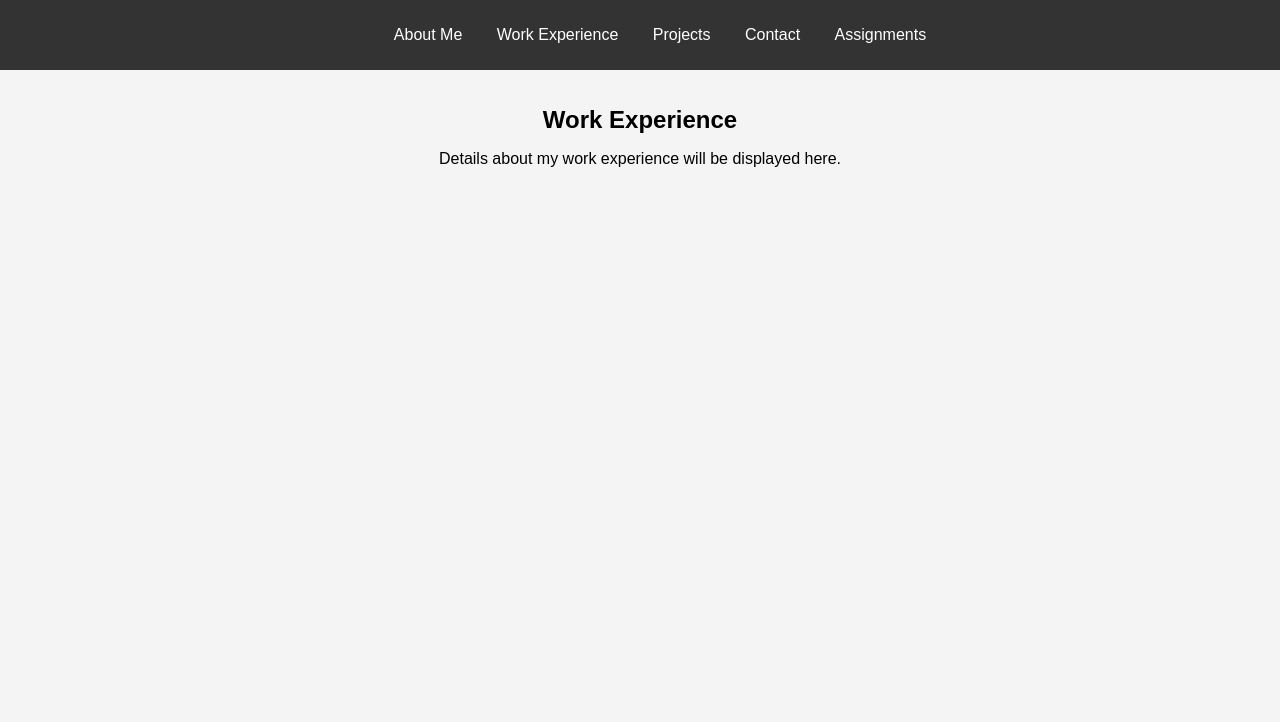
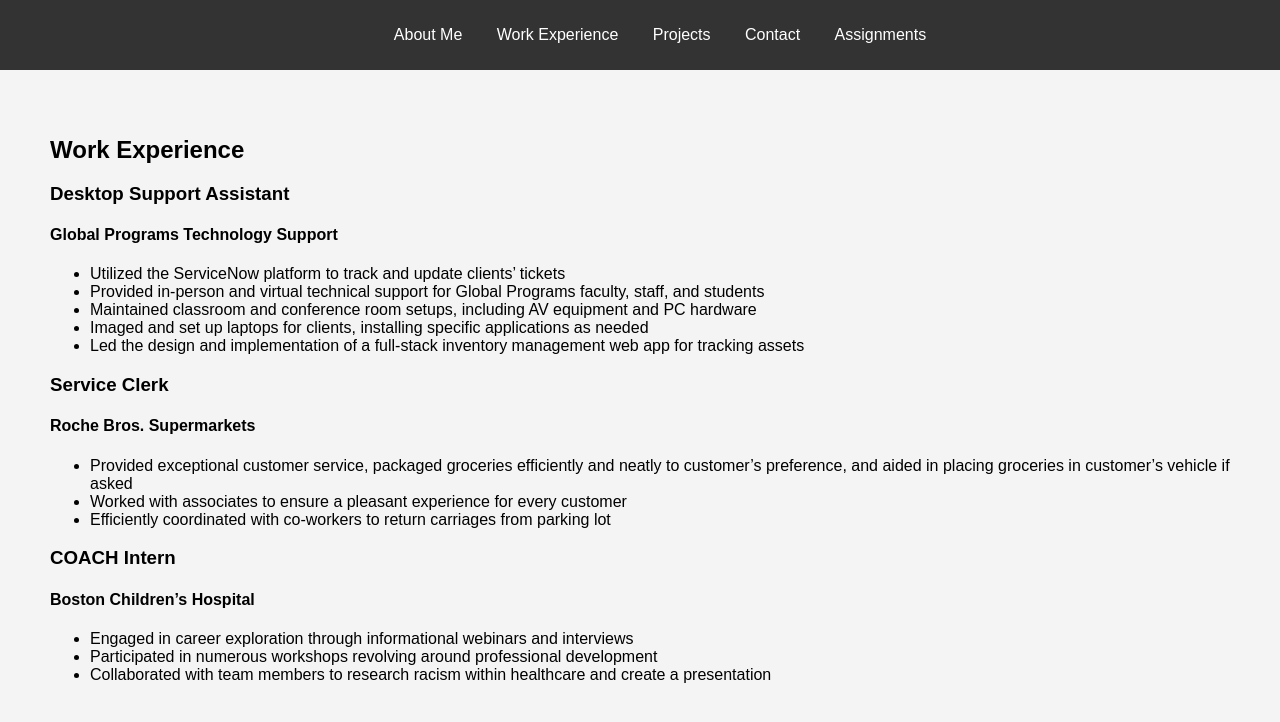
Before and after one commit to Smarioh/smarioh.github.io, a plain HTML site: page work-experience.html in a window 1280 px wide. Drawn offline with Linux system fonts and the light colour scheme.

Commit message:
Edited css to make it look nicer

```diff
--- a/styles.css
+++ b/styles.css
@@ -3,6 +3,7 @@ body {
     margin: 0;
     padding: 0;
     background-color: #f4f4f4;
+    margin: auto;
 }
 
 header {
@@ -24,11 +25,12 @@ nav ul li {
 nav ul li a {
     color: white;
     text-decoration: none;
+    margin: auto;
 }
 
 main {
-    padding: 20px;
-    text-align: center;
+    padding: 50px;
+    align-content: center;
 }
 
 h1 {
--- a/work-experience.html
+++ b/work-experience.html
@@ -20,7 +20,34 @@
     </header>
     <main>
         <h1>Work Experience</h1>
-        <p>Details about my work experience will be displayed here.</p>
+
+        <h3>Desktop Support Assistant</h3>
+        <h4>Global Programs Technology Support</h4>
+        <ul>
+            <li>Utilized the ServiceNow platform to track and update clients’ tickets</li>
+            <li>Provided in-person and virtual technical support for Global Programs faculty, staff, and students</li>
+            <li>Maintained classroom and conference room setups, including AV equipment and PC hardware</li>
+            <li>Imaged and set up laptops for clients, installing specific applications as needed</li>
+            <li>Led the design and implementation of a full-stack inventory management web app for tracking assets</li>
+        </ul>
+
+        <h3>Service Clerk</h3>
+        <h4>Roche Bros. Supermarkets</h4>
+        <ul>
+            <li>Provided exceptional customer service, packaged groceries efficiently and neatly to customer’s preference, and aided in placing groceries in customer’s vehicle if asked</li>
+            <li>Worked with associates to ensure a pleasant experience for every customer</li>
+            <li>Efficiently coordinated with co-workers to return carriages from parking lot</li>
+        </ul>
+
+        <h3>COACH Intern</h3>
+        <h4>Boston Children’s Hospital</h4>
+        <ul>
+            <li>Engaged in career exploration through informational webinars and interviews</li>
+            <li>Participated in numerous workshops revolving around professional development</li>
+            <li>Collaborated with team members to research racism within healthcare and create a presentation</li>
+        </ul>
     </main>
+
+
 </body>
 </html>
```
Also changed, not shown: contact.html (+2 -2 lines), index.html (+1 -1 lines), projects.html (+24 -4 lines).
